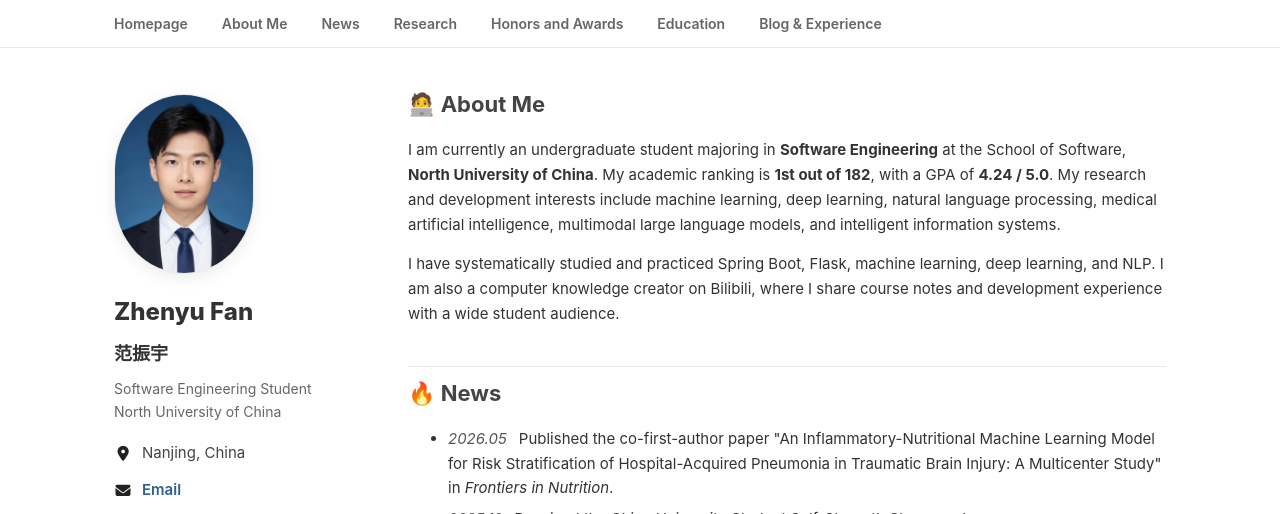
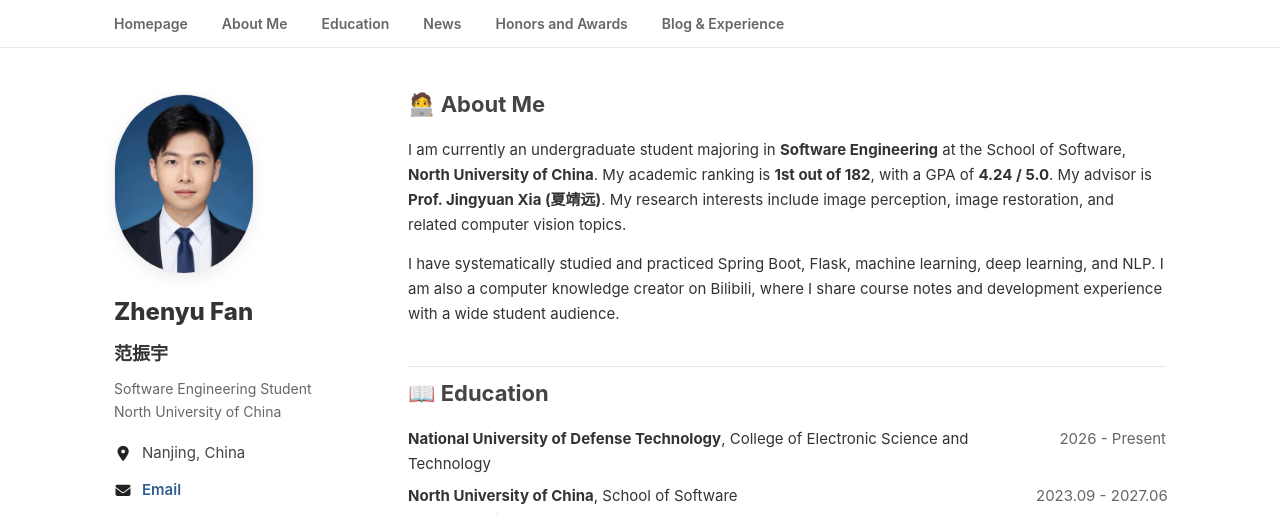
Before and after one commit to DOUGLASFAN/homepage, a plain HTML site: page index.html in a window 1280 px wide. Shown: the top 514 px of the page. Drawn offline with Linux system fonts and the light colour scheme.

Commit message:
Update education and research profile

```diff
--- a/index.html
+++ b/index.html
@@ -177,10 +177,9 @@
     <div class="nav-inner">
       <a href="#home">Homepage</a>
       <a href="#about">About Me</a>
+      <a href="#education">Education</a>
       <a href="#news">News</a>
-      <a href="#research">Research</a>
       <a href="#honors">Honors and Awards</a>
-      <a href="#education">Education</a>
       <a href="#blog">Blog & Experience</a>
     </div>
   </nav>
@@ -220,14 +219,27 @@
         <p>
           I am currently an undergraduate student majoring in <b>Software Engineering</b> at the School of Software,
           <b>North University of China</b>. My academic ranking is <b>1st out of 182</b>, with a GPA of <b>4.24 / 5.0</b>.
-          My research and development interests include machine learning, deep learning, natural language processing,
-          medical artificial intelligence, multimodal large language models, and intelligent information systems.
+          My advisor is <b>Prof. Jingyuan Xia (夏靖远)</b>. My research interests include image perception,
+          image restoration, and related computer vision topics.
         </p>
         <p>
           I have systematically studied and practiced Spring Boot, Flask, machine learning, deep learning, and NLP.
           I am also a computer knowledge creator on Bilibili, where I share course notes and development experience with
           a wide student audience.
         </p>
+      </section>
+
+      <section id="education">
+        <h2>📖 Education</h2>
+        <div class="edu-row">
+          <div><b>National University of Defense Technology</b>, College of Electronic Science and Technology</div>
+          <time>2026 - Present</time>
+        </div>
+        <div class="edu-row">
+          <div><b>North University of China</b>, School of Software<br> B.Eng. in Software Engineering · Rank: 1 / 182 · GPA: 4.24 / 5.0 · CET-6</div>
+          <time>2023.09 - 2027.06</time>
+        </div>
+        <p><b>Core Courses:</b> Framework Technology and Application Development (99), Programming Fundamentals (99), Introduction to Software Engineering (98), Operating Systems (98), Computer Organization Principles (97), Computer Networks (96), Software Testing (97), Object-Oriented Programming (96), Digital Logic Circuits (96), Algorithm Design (96), Information Security (95), etc.</p>
       </section>
 
       <section id="news">
@@ -238,7 +250,7 @@
         </ul>
       </section>
 
-      <section id="research">
+      <section id="research" hidden>
         <h2>📚 Research Experience</h2>
 
         <div class="project">
@@ -299,15 +311,6 @@
         <p class="note">Additional honors include 24 provincial awards, over 30 university-level awards, 2025 China College Student Self-Improvement Star, nominee for China's Most Beautiful College Student, North University of China Special Scholarship (top 1%), and OpenAtom Open Source Pioneer Individual.</p>
       </section>
 
-      <section id="education">
-        <h2>📖 Education</h2>
-        <div class="edu-row">
-          <div><b>North University of China</b>, School of Software<br> B.Eng. in Software Engineering · Rank: 1 / 182 · GPA: 4.24 / 5.0 · CET-6</div>
-          <time>2023.09 - 2027.06</time>
-        </div>
-        <p><b>Core Courses:</b> Framework Technology and Application Development (99), Programming Fundamentals (99), Introduction to Software Engineering (98), Operating Systems (98), Computer Organization Principles (97), Computer Networks (96), Software Testing (97), Object-Oriented Programming (96), Digital Logic Circuits (96), Algorithm Design (96), Information Security (95), etc.</p>
-      </section>
-
       <section id="blog">
         <h2>💻 Blog & Campus Experience</h2>
         <h3><a href="https://space.bilibili.com/454722449/upload/video" target="_blank" rel="noopener noreferrer">Bilibili Computer Knowledge Creator - Su Xiaoyu Douglas</a></h3>
```
